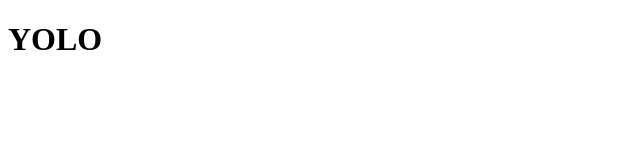
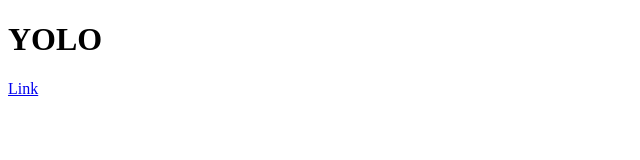
Before and after one commit to JoshCLim/joshclim.github.io, a plain HTML site: page index.html in a window 1280 px wide. Shown: the full height of the page, 0-640 px from the left. Drawn offline with Linux system fonts and the light colour scheme.

Commit message:
Update index.html
Link

```diff
--- a/index.html
+++ b/index.html
@@ -5,5 +5,6 @@
 </head>
 <body>
 	<h1>YOLO</h1>
+	<a href="index2.html">Link</a>
 </body>
 </html>
```
